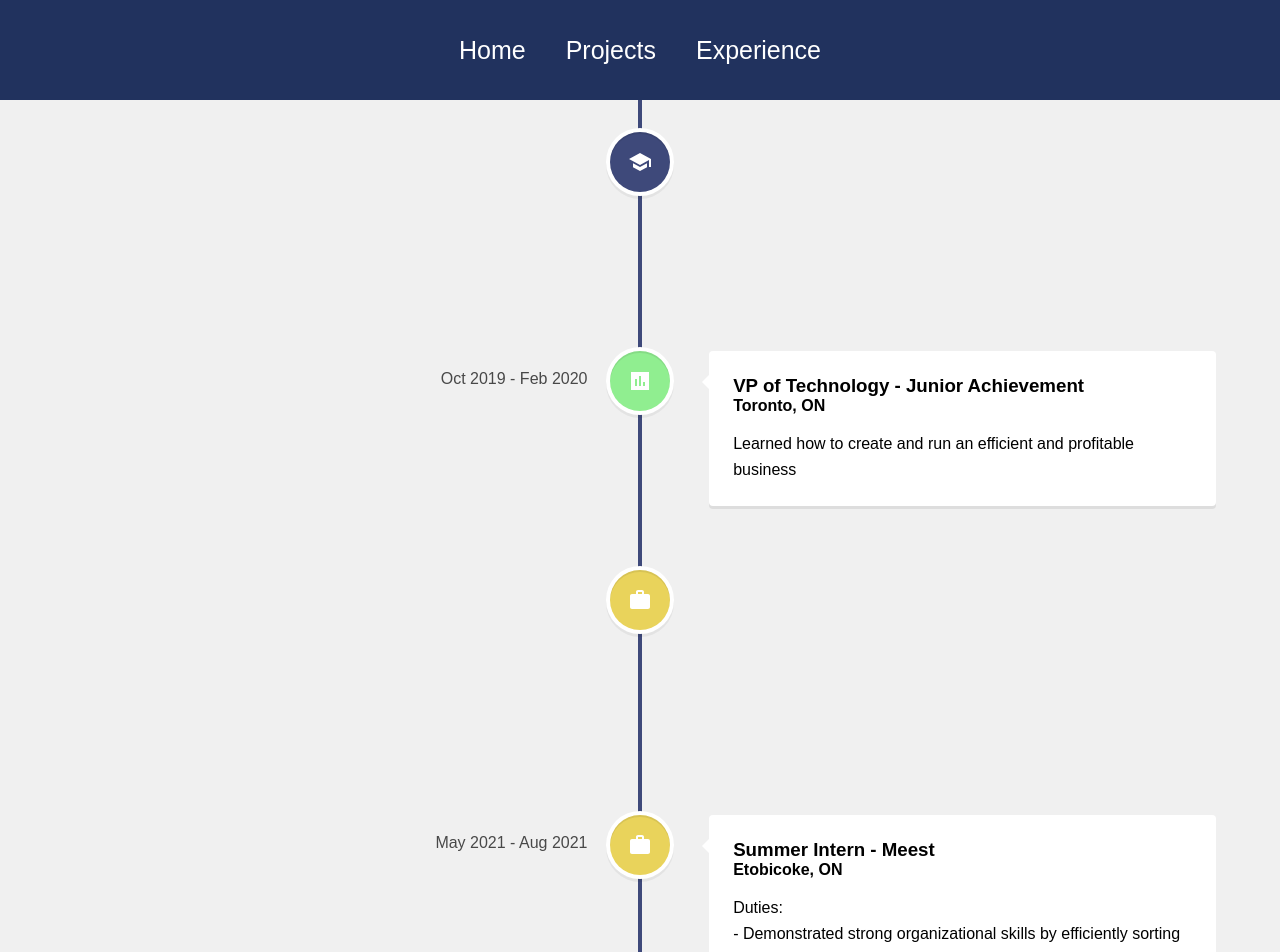
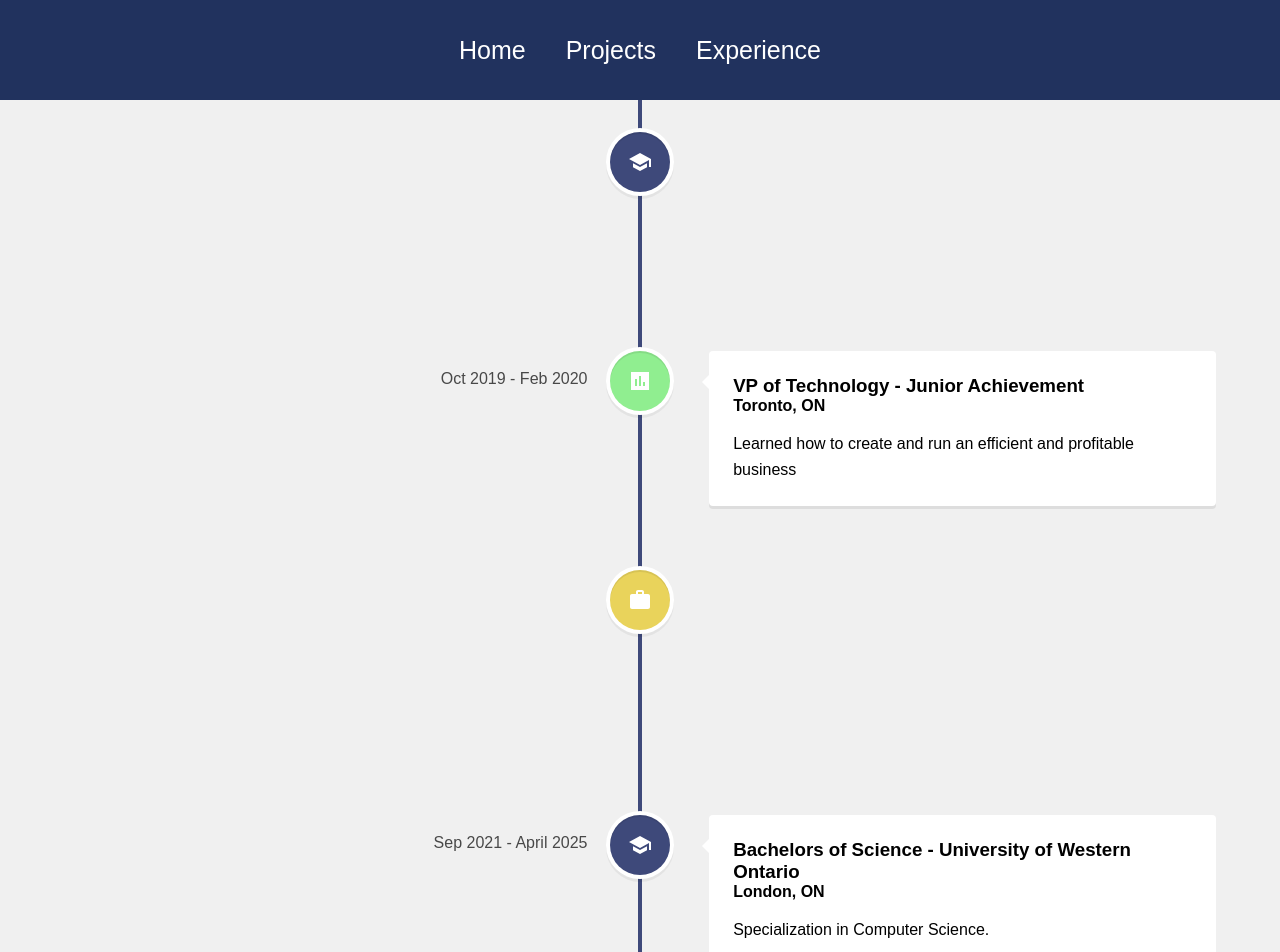
Before and after one commit to kovalvlad456/personalWeb, a React (Create React App) app: page /experience in a window 1280 px wide. Shown: the top 952 px of the page. Built offline with nearby package versions, Linux system fonts and the light colour scheme.

Commit message:
Update text

```diff
--- a/src/pages/Experience.js
+++ b/src/pages/Experience.js
@@ -56,21 +56,6 @@ function Experience() {
                 </VerticalTimelineElement>
 
                 <VerticalTimelineElement
-                    className="vertical-timeline-element--work"
-                    date="May 2021 - Aug 2021"
-                    iconStyle={{ background: "#e9d35b", color: "#fff" }}
-                    icon={<WorkIcon />}
-                >
-                    <h3 className="vertical-timeline-element-title">
-                        Summer Intern - Meest
-                    </h3>
-                    <h4 className="vertical-timeline-element-subtitle">
-                        Etobicoke, ON
-                    </h4>
-                    <p>Duties: <br></br> - Demonstrated strong organizational skills by efficiently sorting and processing incoming and outgoing mail within specified timeframes. <br></br> - Effectively communicated with customers to understand their need, providing accurate information, and ensuring a positive customer experience.<br></br>- Collaborated with cross-functional teams to identify opportunities to enhance operational efficiency and streamline processes for optimal performances.</p>
-                </VerticalTimelineElement>
-
-                <VerticalTimelineElement
                     className="vertical-timeline-element--education"
                     date="Sep 2021 - April 2025"
                     iconStyle={{ background: "#3e497a", color: "#fff" }}
```
